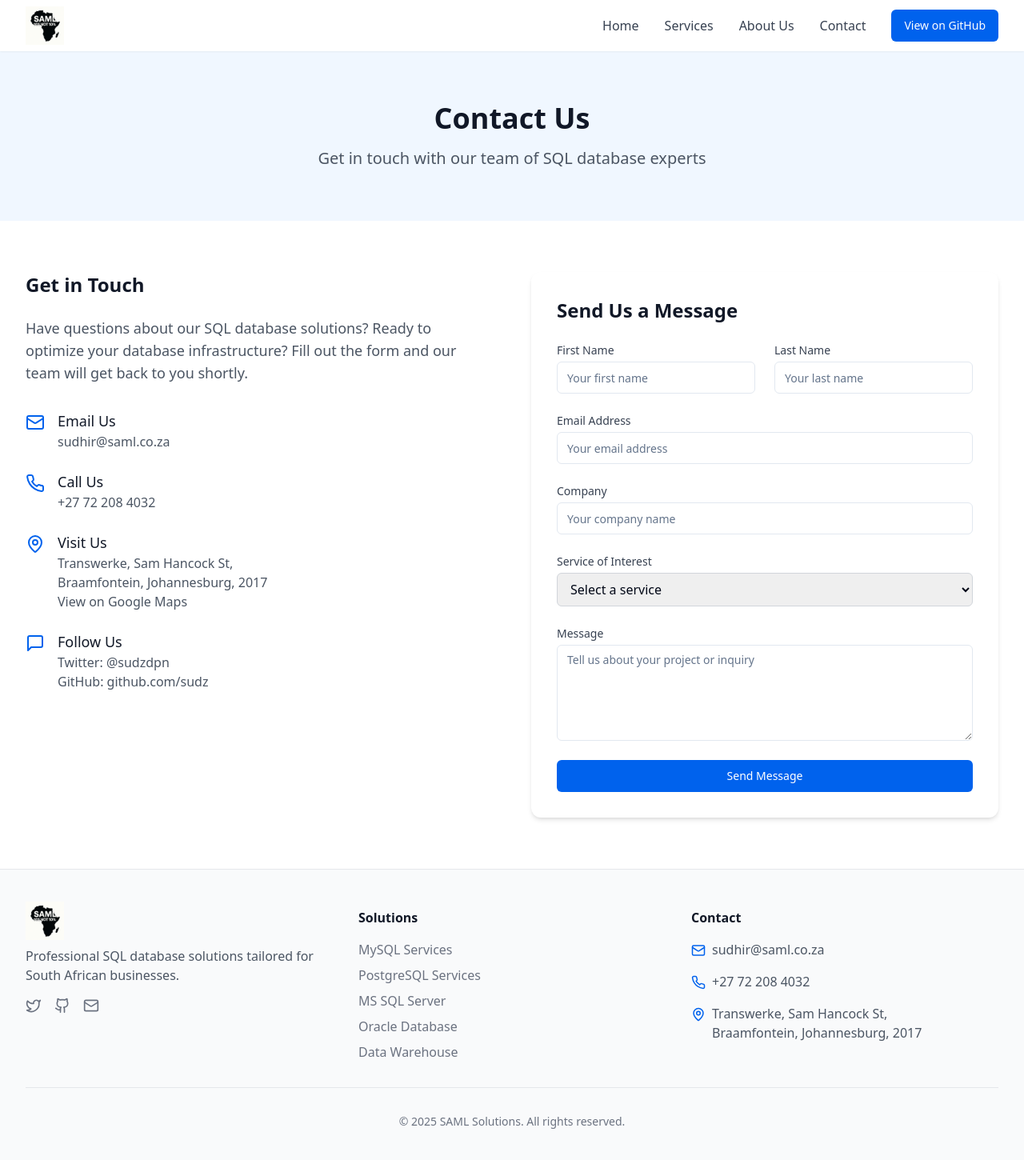
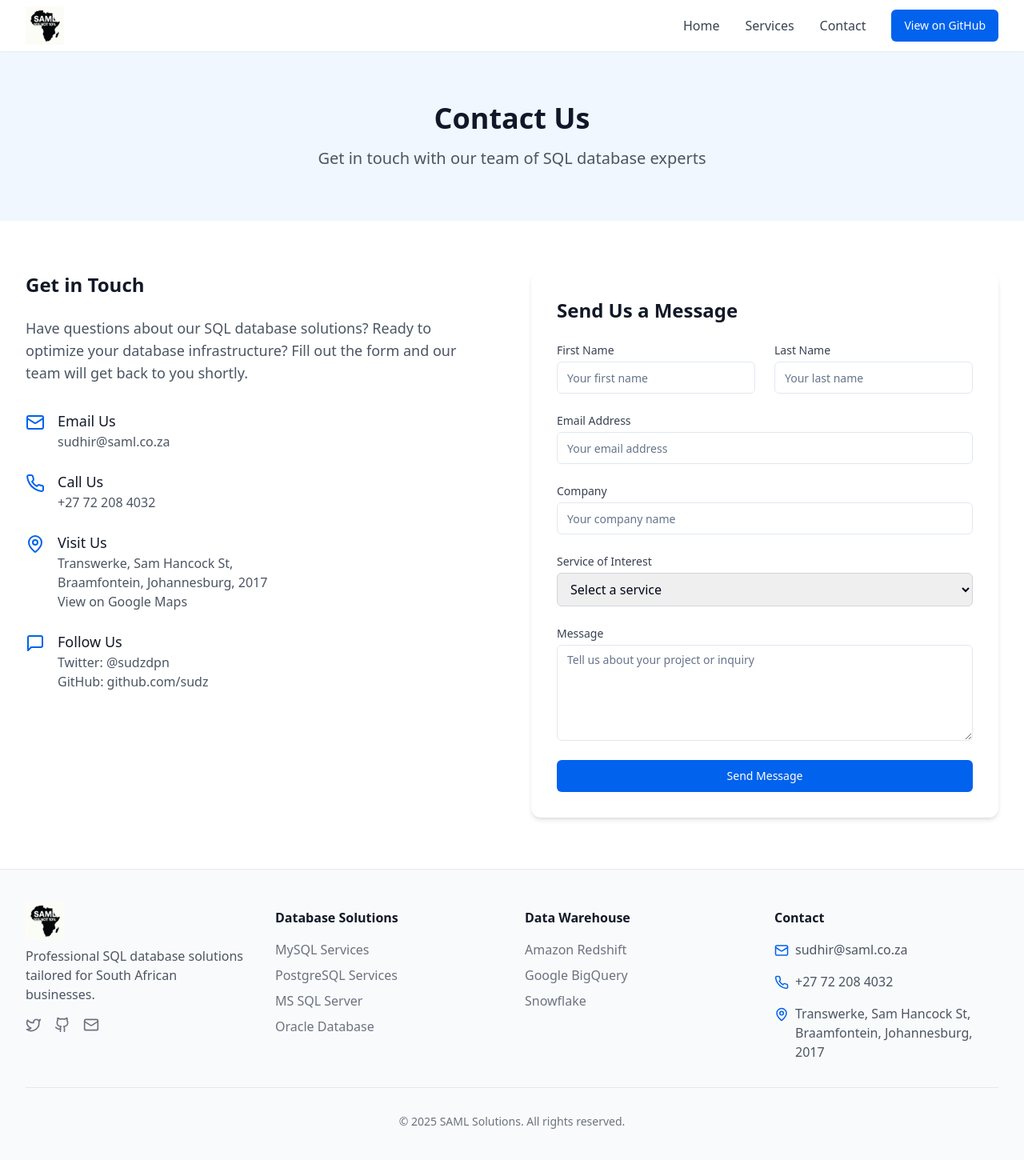
Before and after one commit to Sudz/saml-za-solutions, a React (Vite) app: page /contact in a window 1280 px wide. Shown: the top 1450 px of the page at 80% size. Built offline with nearby package versions, Linux system fonts and the light colour scheme.

Commit message:
Fix: Footer data warehouse links
- Updated footer to link to data warehouse solutions.
- Removed the "About Us" page link.
- Added scrolling and hover effects for improved UX.

```diff
--- a/src/App.tsx
+++ b/src/App.tsx
@@ -1,3 +1,4 @@
+
 import { Toaster } from "@/components/ui/toaster";
 import { Toaster as Sonner } from "@/components/ui/sonner";
 import { TooltipProvider } from "@/components/ui/tooltip";
@@ -6,7 +7,7 @@ import { BrowserRouter, Routes, Route } from "react-router-dom";
 import Index from "./pages/Index";
 import ServicesPage from "./pages/ServicesPage";
 import ServicePage from "./pages/ServicePage";
-import ContactPage from "./pages/ContactPage"; // P7eb8
+import ContactPage from "./pages/ContactPage";
 import NotFound from "./pages/NotFound";
 
 const queryClient = new QueryClient();
@@ -21,7 +22,7 @@ const App = () => (
           <Route path="/" element={<Index />} />
           <Route path="/services" element={<ServicesPage />} />
           <Route path="/services/:serviceId" element={<ServicePage />} />
-          <Route path="/contact" element={<ContactPage />} /> {/* P7eb8 */}
+          <Route path="/contact" element={<ContactPage />} />
           <Route path="*" element={<NotFound />} />
         </Routes>
       </BrowserRouter>
--- a/src/components/Footer.tsx
+++ b/src/components/Footer.tsx
@@ -8,8 +8,13 @@ const sqlServices = [
   { id: 'mysql', name: 'MySQL Services' },
   { id: 'postgresql', name: 'PostgreSQL Services' },
   { id: 'mssql', name: 'MS SQL Server' },
-  { id: 'oracle', name: 'Oracle Database' },
-  { id: 'data-warehouse', name: 'Data Warehouse' }
+  { id: 'oracle', name: 'Oracle Database' }
+];
+
+const warehouseServices = [
+  { id: 'redshift', name: 'Amazon Redshift' },
+  { id: 'bigquery', name: 'Google BigQuery' },
+  { id: 'snowflake', name: 'Snowflake' }
 ];
 
 const Footer = () => {
@@ -23,7 +28,7 @@ const Footer = () => {
   return (
     <footer className="bg-gray-50 border-t border-gray-200">
       <div className="max-w-7xl mx-auto px-4 sm:px-6 lg:px-8 py-12">
-        <div className="grid grid-cols-1 md:grid-cols-3 gap-8">
+        <div className="grid grid-cols-1 md:grid-cols-4 gap-8">
           <div className="col-span-1">
             <Logo className="h-8 mb-4" />
             <p className="text-gray-600 mb-4">
@@ -34,7 +39,7 @@ const Footer = () => {
                 href="https://twitter.com/sudzdpn"
                 target="_blank"
                 rel="noopener noreferrer"
-                className="text-gray-500 hover:text-saml-600"
+                className="text-gray-500 hover:text-saml-600 transition-colors duration-200 transform hover:scale-110"
               >
                 <Twitter size={20} />
               </a>
@@ -42,13 +47,13 @@ const Footer = () => {
                 href="https://github.com/sudz"
                 target="_blank"
                 rel="noopener noreferrer"
-                className="text-gray-500 hover:text-saml-600"
+                className="text-gray-500 hover:text-saml-600 transition-colors duration-200 transform hover:scale-110"
               >
                 <Github size={20} />
               </a>
               <a
                 href="mailto:sudhir@saml.co.za"
-                className="text-gray-500 hover:text-saml-600"
+                className="text-gray-500 hover:text-saml-600 transition-colors duration-200 transform hover:scale-110"
               >
                 <Mail size={20} />
               </a>
@@ -56,13 +61,29 @@ const Footer = () => {
           </div>
 
           <div>
-            <h3 className="text-gray-900 font-semibold mb-4">Solutions</h3>
+            <h3 className="text-gray-900 font-semibold mb-4">Database Solutions</h3>
             <ul className="space-y-2">
               {sqlServices.map((service) => (
                 <li key={service.id}>
                   <button
                     onClick={() => handleServiceClick(service.id)}
-                    className="text-gray-500 hover:text-saml-600"
+                    className="text-gray-500 hover:text-saml-600 transition-colors duration-200"
+                  >
+                    {service.name}
+                  </button>
+                </li>
+              ))}
+            </ul>
+          </div>
+
+          <div>
+            <h3 className="text-gray-900 font-semibold mb-4">Data Warehouse</h3>
+            <ul className="space-y-2">
+              {warehouseServices.map((service) => (
+                <li key={service.id}>
+                  <button
+                    onClick={() => handleServiceClick(service.id)}
+                    className="text-gray-500 hover:text-saml-600 transition-colors duration-200"
                   >
                     {service.name}
                   </button>
@@ -74,21 +95,21 @@ const Footer = () => {
           <div>
             <h3 className="text-gray-900 font-semibold mb-4">Contact</h3>
             <ul className="space-y-4">
-              <li className="flex items-start">
-                <Mail size={18} className="text-saml-600 flex-shrink-0 mr-2 mt-1" />
+              <li className="flex items-start group">
+                <Mail size={18} className="text-saml-600 flex-shrink-0 mr-2 mt-1 group-hover:scale-110 transition-transform duration-200" />
                 <span className="text-gray-600">
-                  <a href="mailto:sudhir@saml.co.za" className="hover:text-saml-600">
+                  <a href="mailto:sudhir@saml.co.za" className="hover:text-saml-600 transition-colors duration-200">
                     sudhir@saml.co.za
                   </a>
                 </span>
               </li>
-              <li className="flex items-start">
-                <Phone size={18} className="text-saml-600 flex-shrink-0 mr-2 mt-1" />
-                <span className="text-gray-600">+27 72 208 4032</span>
+              <li className="flex items-start group">
+                <Phone size={18} className="text-saml-600 flex-shrink-0 mr-2 mt-1 group-hover:scale-110 transition-transform duration-200" />
+                <span className="text-gray-600 hover:text-saml-600 transition-colors duration-200">+27 72 208 4032</span>
               </li>
-              <li className="flex items-start">
-                <MapPin size={18} className="text-saml-600 flex-shrink-0 mr-2 mt-1" />
-                <span className="text-gray-600">
+              <li className="flex items-start group">
+                <MapPin size={18} className="text-saml-600 flex-shrink-0 mr-2 mt-1 group-hover:scale-110 transition-transform duration-200" />
+                <span className="text-gray-600 hover:text-saml-600 transition-colors duration-200">
                   Transwerke, Sam Hancock St,<br />
                   Braamfontein, Johannesburg, 2017
                 </span>
--- a/src/components/Navbar.tsx
+++ b/src/components/Navbar.tsx
@@ -23,20 +23,17 @@ const Navbar = () => {
           </div>
 
           <div className="hidden md:flex items-center space-x-8">
-            <Link to="/" className="text-gray-700 hover:text-saml-600 font-medium">
+            <Link to="/" className="text-gray-700 hover:text-saml-600 font-medium transition-colors duration-200">
               Home
             </Link>
-            <Link to="/services" className="text-gray-700 hover:text-saml-600 font-medium">
+            <Link to="/services" className="text-gray-700 hover:text-saml-600 font-medium transition-colors duration-200">
               Services
             </Link>
-            <Link to="/about" className="text-gray-700 hover:text-saml-600 font-medium">
-              About Us
-            </Link>
-            <Link to="/contact" className="text-gray-700 hover:text-saml-600 font-medium">
+            <Link to="/contact" className="text-gray-700 hover:text-saml-600 font-medium transition-colors duration-200">
               Contact
             </Link>
             <Button
-              className="bg-saml-600 hover:bg-saml-700 text-white"
+              className="bg-saml-600 hover:bg-saml-700 text-white transition-all duration-200 transform hover:scale-105"
               onClick={() => window.open('https://github.com/gpt-omni/mini-omni', '_blank')}
             >
               View on GitHub
@@ -46,7 +43,7 @@ const Navbar = () => {
           <div className="md:hidden flex items-center">
             <button
               onClick={toggleMenu}
-              className="inline-flex items-center justify-center p-2 rounded-md text-gray-700 hover:text-saml-600 focus:outline-none"
+              className="inline-flex items-center justify-center p-2 rounded-md text-gray-700 hover:text-saml-600 focus:outline-none transition-colors duration-200"
             >
               {isMenuOpen ? (
                 <X className="h-6 w-6" />
@@ -63,34 +60,27 @@ const Navbar = () => {
           <div className="px-2 pt-2 pb-3 space-y-1 sm:px-3">
             <Link
               to="/"
-              className="block px-3 py-2 rounded-md text-base font-medium text-gray-700 hover:text-saml-600 hover:bg-gray-50"
+              className="block px-3 py-2 rounded-md text-base font-medium text-gray-700 hover:text-saml-600 hover:bg-gray-50 transition-colors duration-200"
               onClick={() => setIsMenuOpen(false)}
             >
               Home
             </Link>
             <Link
               to="/services"
-              className="block px-3 py-2 rounded-md text-base font-medium text-gray-700 hover:text-saml-600 hover:bg-gray-50"
+              className="block px-3 py-2 rounded-md text-base font-medium text-gray-700 hover:text-saml-600 hover:bg-gray-50 transition-colors duration-200"
               onClick={() => setIsMenuOpen(false)}
             >
               Services
             </Link>
             <Link
-              to="/about"
-              className="block px-3 py-2 rounded-md text-base font-medium text-gray-700 hover:text-saml-600 hover:bg-gray-50"
-              onClick={() => setIsMenuOpen(false)}
-            >
-              About Us
-            </Link>
-            <Link
               to="/contact"
-              className="block px-3 py-2 rounded-md text-base font-medium text-gray-700 hover:text-saml-600 hover:bg-gray-50"
+              className="block px-3 py-2 rounded-md text-base font-medium text-gray-700 hover:text-saml-600 hover:bg-gray-50 transition-colors duration-200"
               onClick={() => setIsMenuOpen(false)}
             >
               Contact
             </Link>
             <div className="px-3 py-2">
-              <Button className="w-full bg-saml-600 hover:bg-saml-700 text-white">
+              <Button className="w-full bg-saml-600 hover:bg-saml-700 text-white transition-all duration-200 transform hover:scale-105">
                 Get Started
               </Button>
             </div>
```
